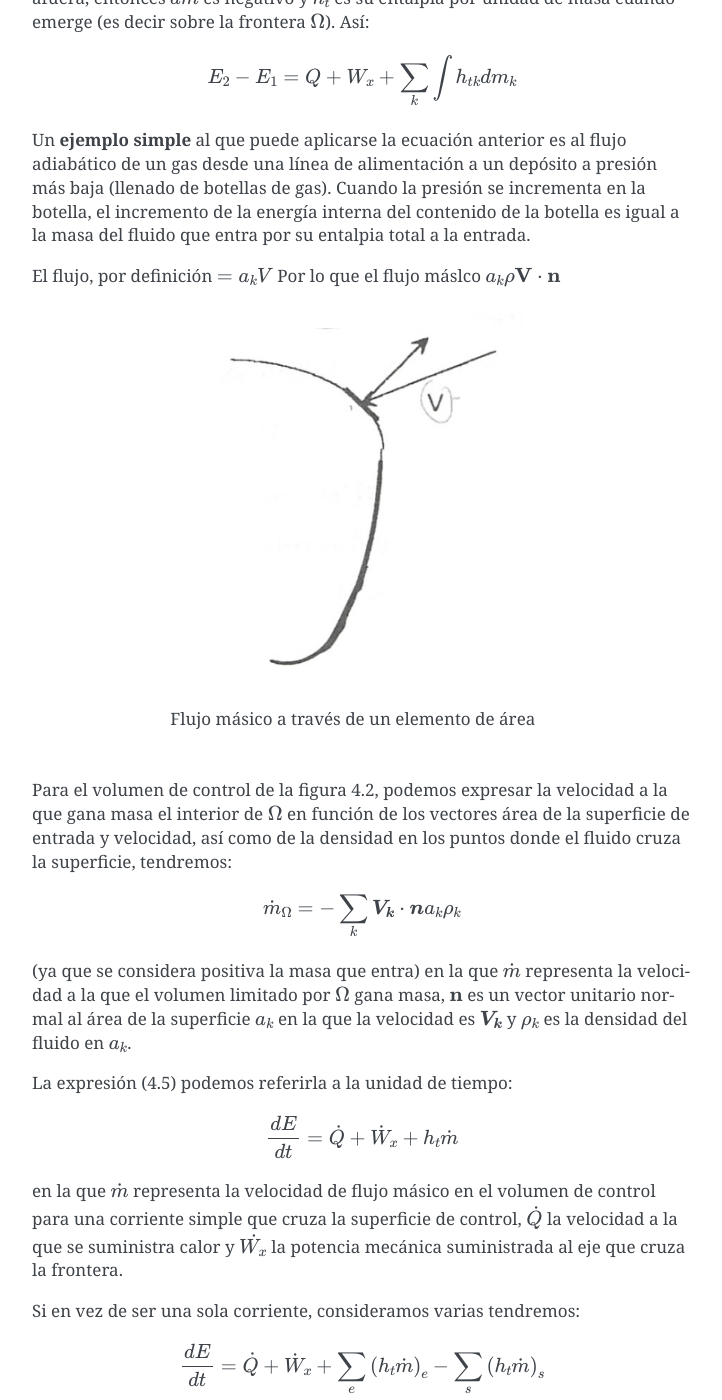
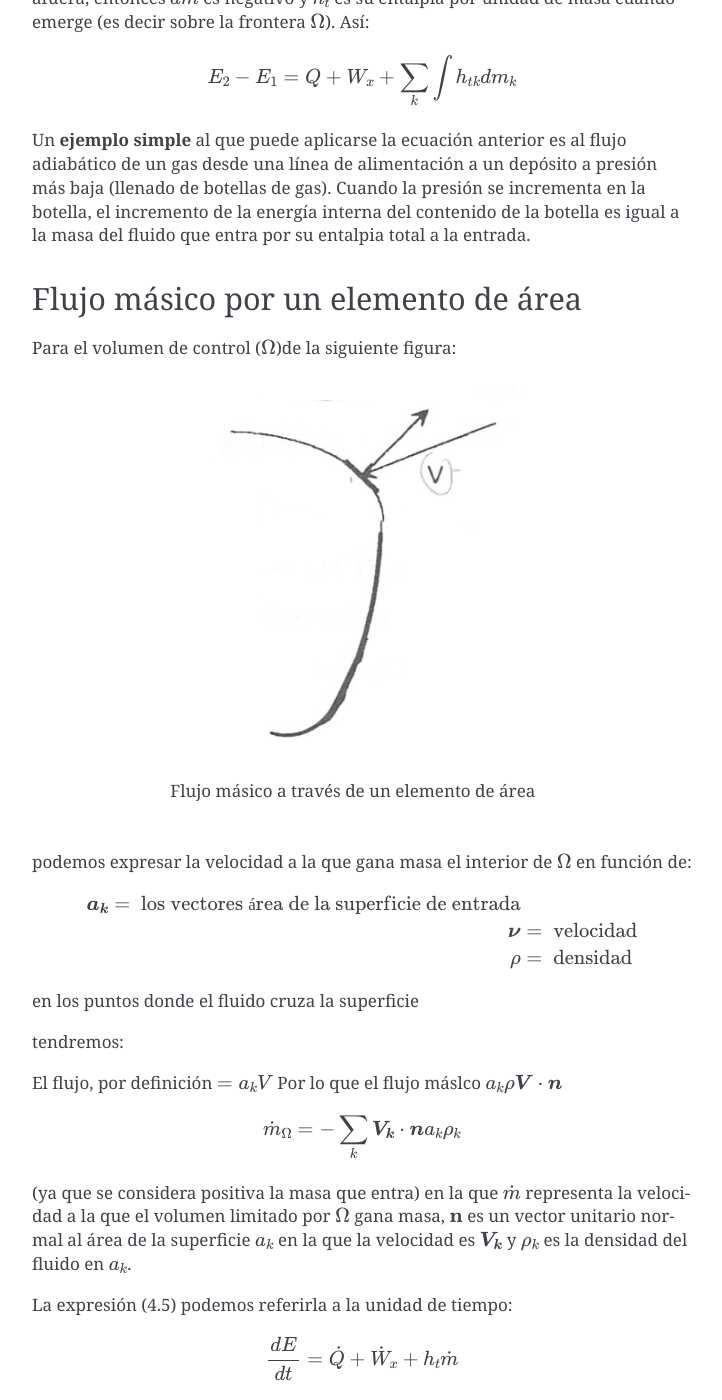
Before and after one commit to mantielero/termodinamica, a Sphinx documentation site: the page built from source/sistemas_abiertos_primer_principio.rst, in a window 1280 px wide and 1400 px high, scrolled down 3277 px. Shown: the whole window, without its empty margins (388-1110 px from the left). Built offline with Sphinx 7.4.7, drawn with Linux system fonts in a browser that asks for light colours; pages that are not in the unit, such as notebooks, are missing from menus; some of the changed text lies outside the part shown.

Commit message:
Update sistemas_abiertos_primer_principio.rst

```diff
--- a/source/sistemas_abiertos_primer_principio.rst
+++ b/source/sistemas_abiertos_primer_principio.rst
@@ -145,7 +145,10 @@ Un **ejemplo simple** al que puede aplicarse la ecuación anterior es al flujo a
 
 
 
-El flujo, por definición :math:`= a_k V` Por lo que el flujo máslco :math:`a_k \rho \textbf{V} \cdot \textbf{n}`
+Flujo másico por un elemento de área
+------------------------------------
+
+Para el volumen de control (:math:`\Omega`)de la siguiente figura:
 
 .. figure:: ./img/flujo_masico.png
    :width: 50%
@@ -153,7 +156,24 @@ El flujo, por definición :math:`= a_k V` Por lo que el flujo máslco :math:`a_k
 
    Flujo másico a través de un elemento de área
 
-Para el volumen de control de la figura 4.2, podemos expresar la velocidad a la que gana masa el interior de :math:`\Omega` en función de los vectores área de la superficie de entrada y velocidad, así como de la densidad en los puntos donde el fluido cruza la superficie, tendremos:
+
+podemos expresar la velocidad a la que gana masa el interior de :math:`\Omega` en función de:
+
+.. math::
+
+   \boldsymbol{a_k} = \text{ los vectores área de la superficie de entrada} \\
+   \boldsymbol{\nu} &= \text{ velocidad} \\
+   \rho &= \text{ densidad }
+
+en los puntos donde el fluido cruza la superficie
+
+
+tendremos:
+
+El flujo, por definición :math:`= a_k V` Por lo que el flujo máslco :math:`a_k \rho \boldsymbol{V} \cdot \boldsymbol{n}`
+
+
+
 
 .. math::
 
```
